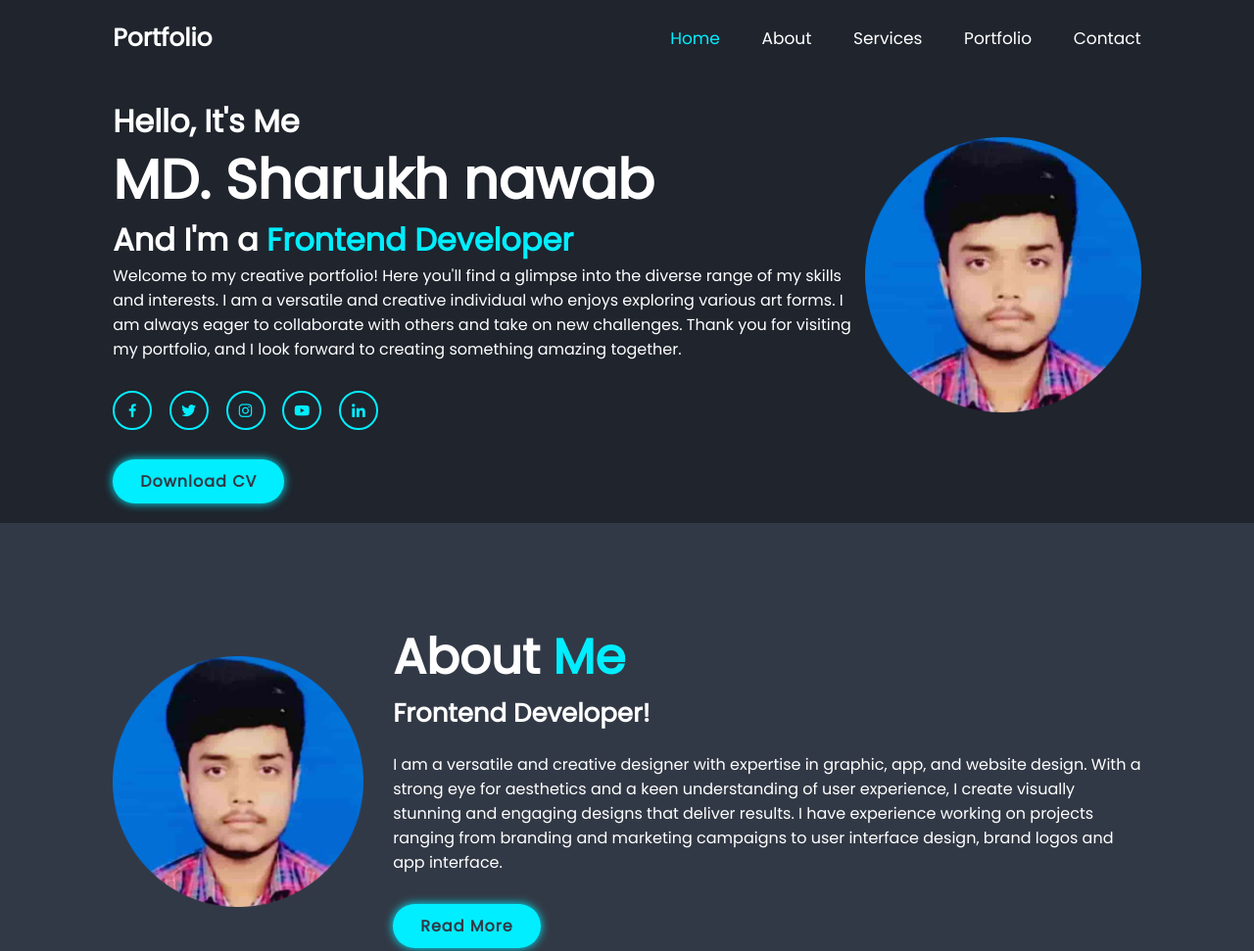
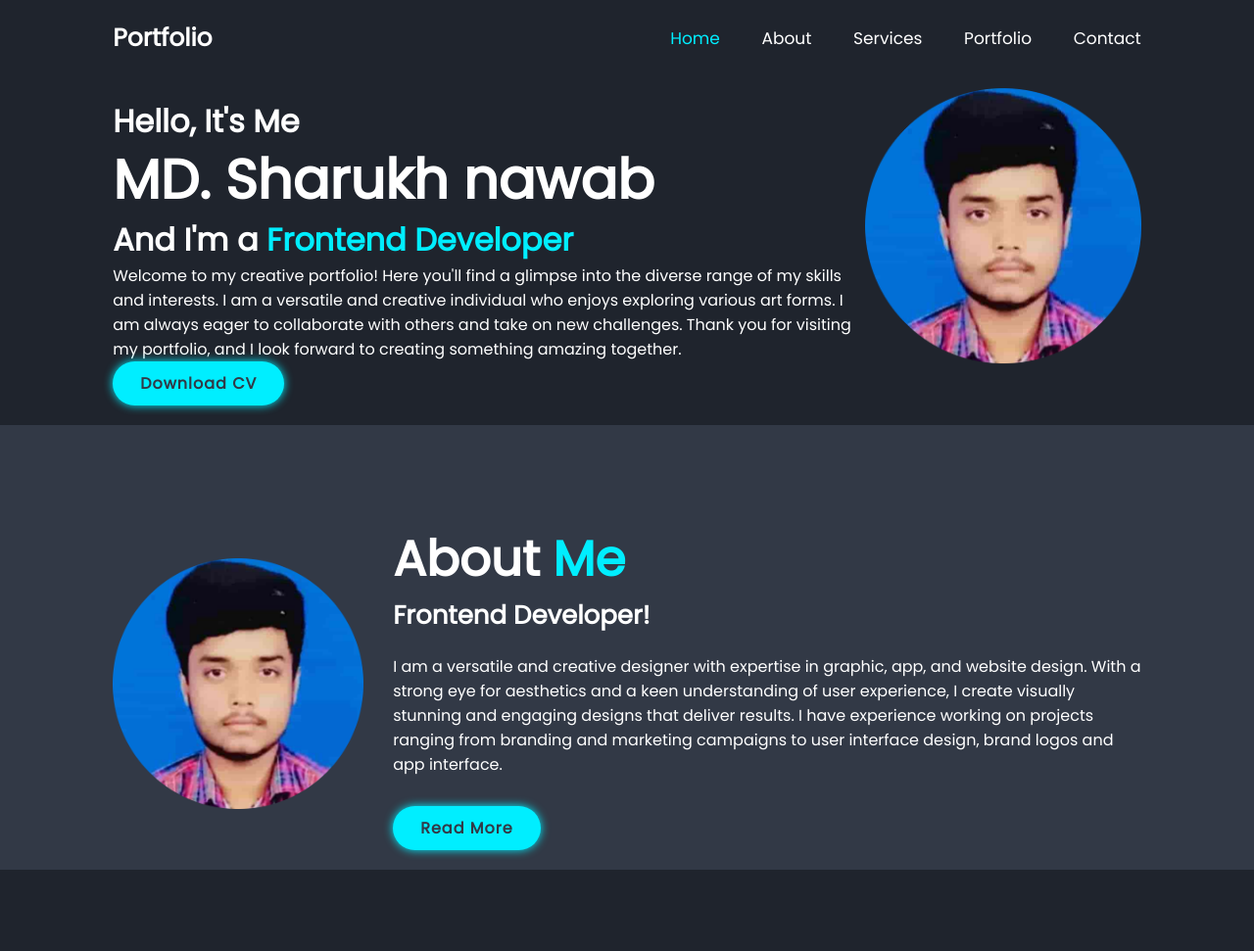
Before and after one commit to sharukh810/portfolio, a plain HTML site: page index.html in a window 1280 px wide. Shown: the top 971 px of the page at 98% size. Drawn offline with nearby package versions, Linux system fonts and the light colour scheme.

Commit message:
Update index.html

```diff
--- a/index.html
+++ b/index.html
@@ -51,13 +51,6 @@
           Thank you for visiting my portfolio, and I look forward to creating
           something amazing together.
         </p>
-        <div class="social-media">
-          <a href="#"><i class="bx bxl-facebook"></i></a>
-          <a href="#"><i class="bx bxl-twitter"></i></a>
-          <a href="#"><i class="bx bxl-instagram"></i></a>
-          <a href="#"><i class="bx bxl-youtube"></i></a>
-          <a href="#"><i class="bx bxl-linkedin"></i></a>
-        </div>
         <a href="assets/cv.pdf" class="btn">Download CV</a>
       </div>
 
```
